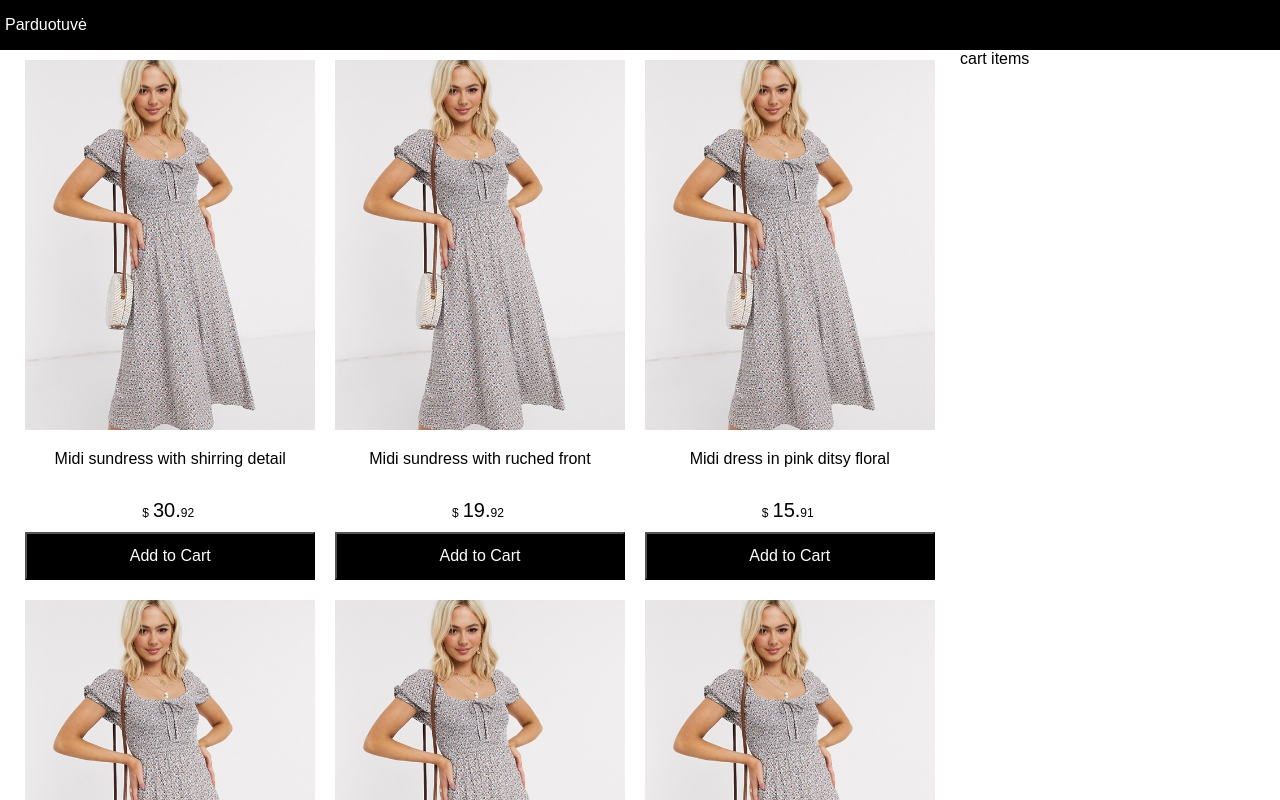
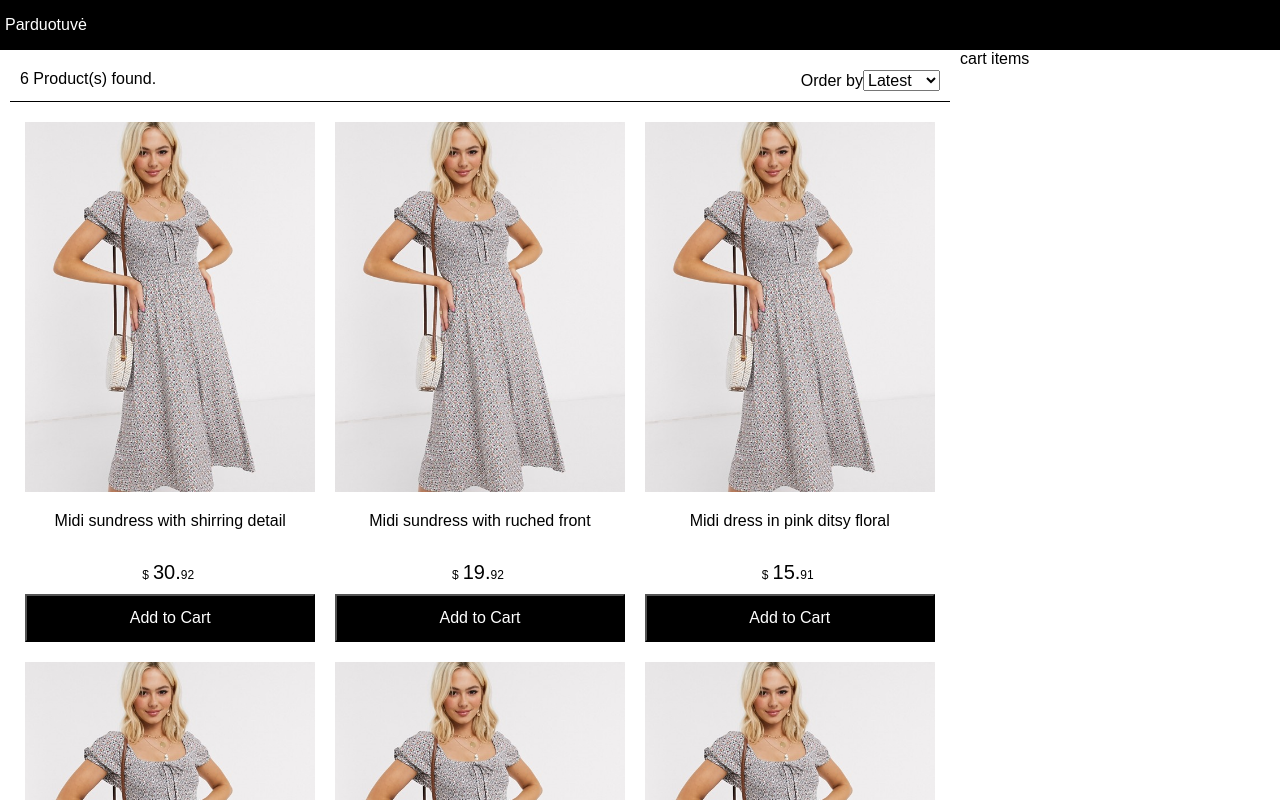
Before and after one commit to KristijonasJurk/Parduotuve-React, a React (Create React App) app: page / in a window 1280 px wide. Shown: the top 800 px of the page. Built offline with nearby package versions, Linux system fonts and the light colour scheme.

Commit message:
filter, and first part of cart

```diff
--- a/src/App.js
+++ b/src/App.js
@@ -2,16 +2,53 @@
 import React, { useState } from 'react';
 import Products from './components/Products';
 import data from "./data.json";
+import Filter from "./components/Filter";
 
 class App extends React.Component {
   constructor() {
     super();
     this.state = {
       products: data.products,
+      cartItems: [],
       size: "",
       sort: ""
     }
   }
+  addToCart = (product) => {
+    const cartItems = this.state.cartItems.slice();
+    let alreadyInCart = false;
+    cartItems.forEach(item => {
+      if (item._id == product._id) {
+        item.count++;
+        alreadyInCart = true;
+      }
+    })
+    if (!alreadyInCart) {
+      cartItems.push({ ...product, count: 1 })
+    }
+  }
+  sortProducts = (event) => {
+    const sort = event.target.value;
+    console.log(event.target.value);
+    this.setState(state => ({
+      sort: sort,
+      products: this.state.products
+        .slice()
+        .sort((a, b) =>
+          sort === "lowest"
+            ? a.price > b.price
+              ? 1
+              : -1
+            : sort === "highest"
+              ? a.price < b.price
+                ? 1
+                : -1
+              : a._id < b._id
+                ? 1
+                : -1
+        ),
+    }));
+  };
   render() {
     return (
       <div className="grid-container">
@@ -21,6 +58,12 @@ class App extends React.Component {
         <main>
           <div className="content">
             <div className="main">
+              <Filter count={this.state.products.length}
+                size={this.state.size}
+                sort={this.state.sort}
+                filterProducts={this.filterProducts}
+                sortProducts={this.sortProducts}
+              ></Filter>
               <Products products={this.state.products}></Products>
             </div>
             <div className="sidebar">
--- a/src/components/Filter.js
+++ b/src/components/Filter.js
@@ -1,62 +1,19 @@
-// import React, { Component } from "react";
-// import { connect } from "react-redux";
-// import { filterProducts, sortProducts } from "../actions/productActions";
+import React, { Component } from 'react'
 
-// class Filter extends Component {
-//     render() {
-//         return !this.props.filteredProducts ? (
-//             <div>Loading...</div>
-//         ) : (
-//                 <div className="filter">
-//                     <div className="filter-result">
-//                         {this.props.filteredProducts.length} Products
-//         </div>
-//                     <div className="filter-sort">
-//                         Order{" "}
-//                         <select
-//                             value={this.props.sort}
-//                             onChange={(e) =>
-//                                 this.props.sortProducts(
-//                                     this.props.filteredProducts,
-//                                     e.target.value
-//                                 )
-//                             }
-//                         >
-//                             <option value="latest">Latest</option>
-//                             <option value="lowest">Lowest</option>
-//                             <option value="highest">Highest</option>
-//                         </select>
-//                     </div>
-//                     <div className="filter-size">
-//                         Filter{" "}
-//                         <select
-//                             value={this.props.size}
-//                             onChange={(e) =>
-//                                 this.props.filterProducts(this.props.products, e.target.value)
-//                             }
-//                         >
-//                             <option value="">ALL</option>
-//                             <option value="XS">XS</option>
-//                             <option value="S">S</option>
-//                             <option value="M">M</option>
-//                             <option value="L">L</option>
-//                             <option value="XL">XL</option>
-//                             <option value="XXL">XXL</option>
-//                         </select>
-//                     </div>
-//                 </div>
-//             );
-//     }
-// }
-// export default connect(
-//     (state) => ({
-//         size: state.products.size,
-//         sort: state.products.sort,
-//         products: state.products.items,
-//         filteredProducts: state.products.filteredItems,
-//     }),
-//     {
-//         filterProducts,
-//         sortProducts,
-//     }
-// )(Filter);
+export default class Filter extends Component {
+    render() {
+        return (
+            <div className="filter">
+                <div className="filter-result">{this.props.count} Product(s) found.</div>
+                <div className="filter-sort">
+                    Order by
+                    <select value={this.props.size} onChange={this.props.sortProducts}>
+                        <option value="">Latest</option>
+                        <option value="lowest">Lowest</option>
+                        <option value="highest">Highest</option>
+                    </select>
+                </div>
+            </div>
+        )
+    }
+}
--- a/src/components/Products.js
+++ b/src/components/Products.js
@@ -34,7 +34,7 @@ export default class Products extends Component {
                                             {formatCurrencySmall(product.price)}
                                         </div>
                                     </div>
-                                    <button className="button primary">
+                                    <button onClick={() => this.props.addToCart(product)} className="button primary">
                                         Add to Cart
                                     </button>
                                 </div>
--- a/src/index.css
+++ b/src/index.css
@@ -131,3 +131,16 @@ footer{
 .button.primary{
   background-color: black;
 }
+
+/* Filter */
+
+.filter{
+  display: flex;
+  padding: 1rem;
+  margin: 1rem;
+  border-bottom: solid 0.1rem black;
+  justify-content: space-between;
+}
+.filter div{
+  /* flex: 1; */
+}
```
Also changed, not shown: 1 other file (tests, documents, lock files or other folders).
